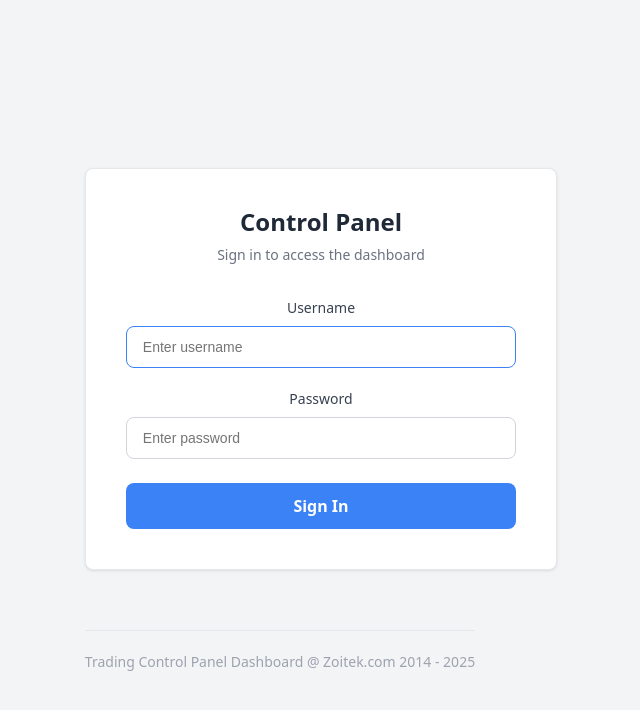
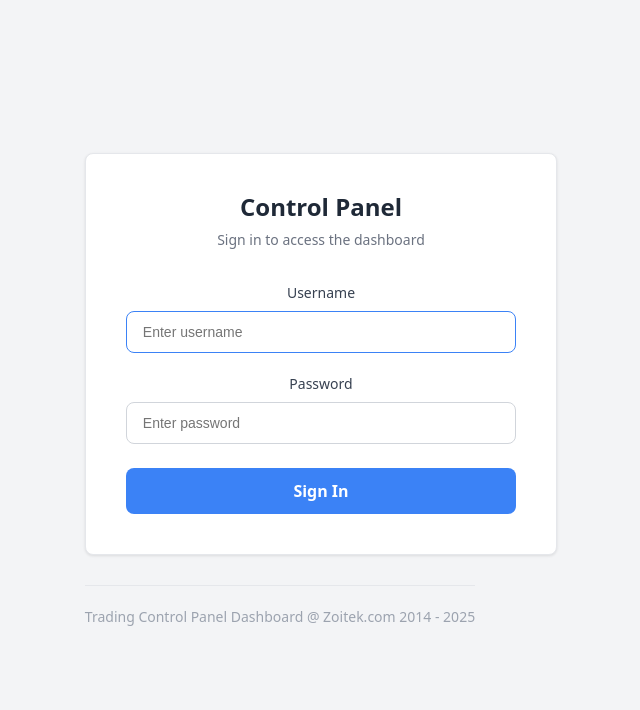
Before and after one commit to SaeedBohlooli/ui-control-panel, a React (Vite) app in the folder ui-dashboard/: page / in a window 1280 px wide. Shown: the top 710 px of the page, without its empty margins (360-1000 px from the left). Built offline with nearby package versions, Linux system fonts and the light colour scheme.

Commit message:
from p106

```diff
--- a/ui-dashboard/src/components/PageFooter.jsx
+++ b/ui-dashboard/src/components/PageFooter.jsx
@@ -6,8 +6,9 @@ function PageFooter() {
 
   return (
     <footer style={{
-      marginTop: 60,
+      marginTop: 30,
       paddingTop: 20,
+      paddingBottom: 60,
       borderTop: '1px solid #e5e7eb',
       textAlign: 'center',
       color: '#9ca3af',
```
